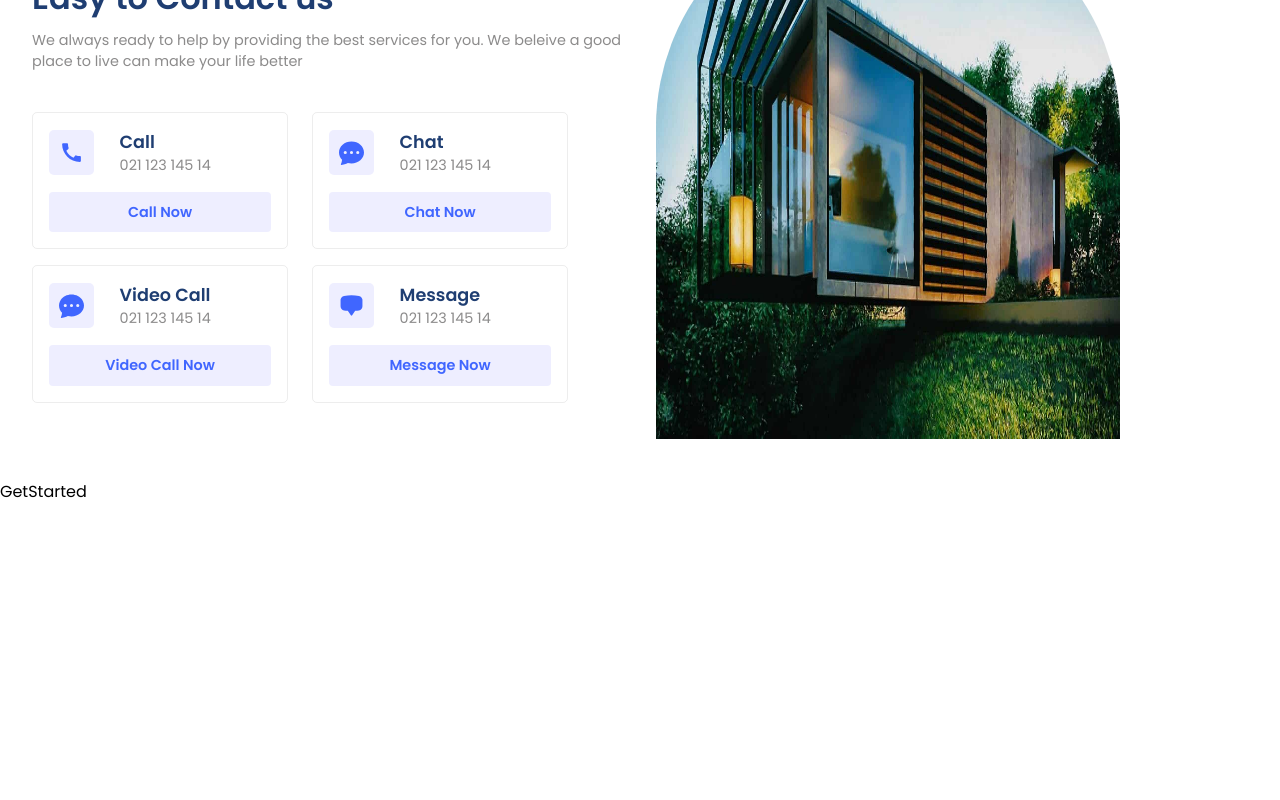
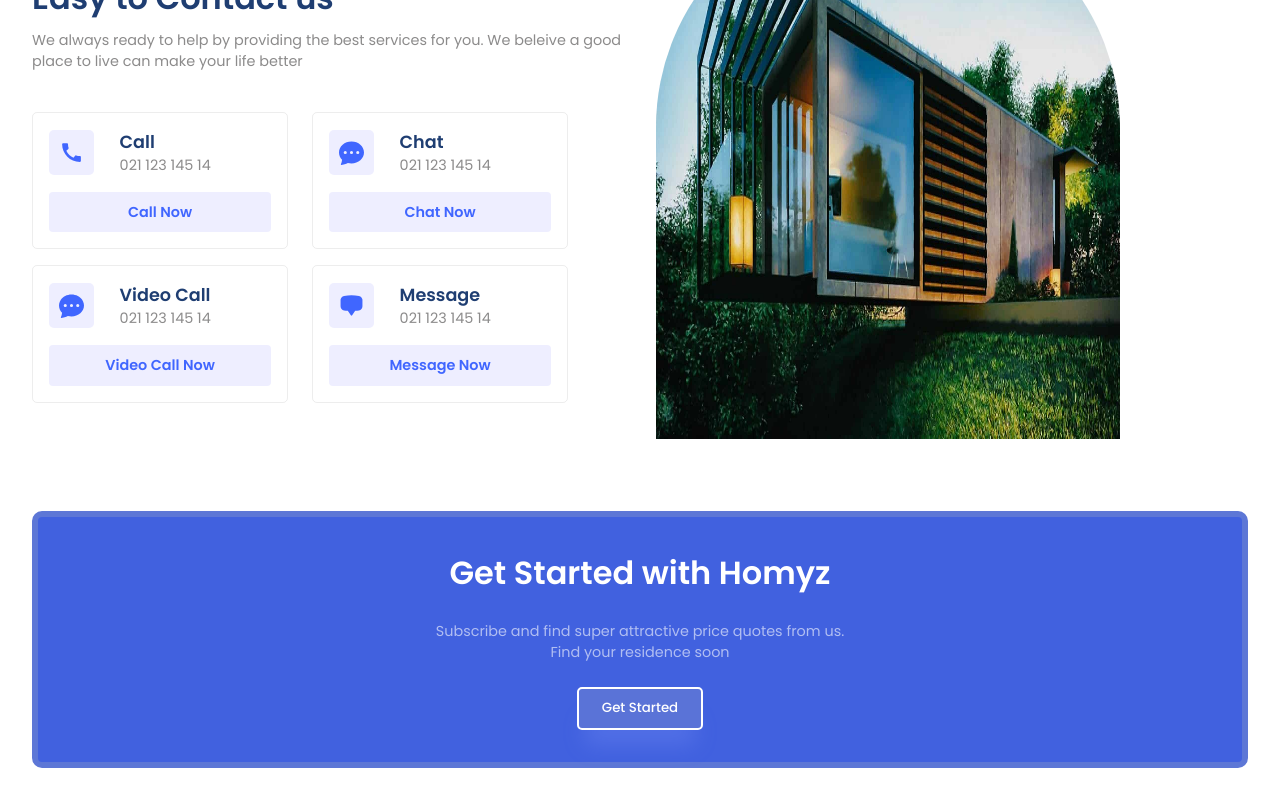
Before and after one commit to AhmadRabie1/Estate-website, a React (Vite) app: page / in a window 1280 px wide. Shown: the part 2242-3042 px from the top of the page. Before the commit the page ends 2746 px from the top, so only its background shows below. Built offline with nearby package versions, Linux system fonts and the light colour scheme.

Commit message:
finished the GetStarted section

```diff
--- a/src/Component/GetStarted/GetStarted.css
+++ b/src/Component/GetStarted/GetStarted.css
@@ -0,0 +1,24 @@
+.inner-container{
+    gap: 1.5rem ;
+    background: #4161df;
+    padding: 2rem;
+    border-radius: 10px;
+    border: 6px solid #5d77d6;
+    text-align: center;
+}
+
+.inner-container .primaryText{
+    color: white;
+    font-weight: 600;
+}
+
+.inner-container .secondaryText{
+    color: rgba(255, 255, 255, 0.587);
+}
+
+.inner-container .button{
+    background: #5a73d7;
+    border: 2px solid white;
+    box-shadow: var(--shadow);
+    border-radius: 5px;
+}
--- a/src/Component/GetStarted/GetStarted.jsx
+++ b/src/Component/GetStarted/GetStarted.jsx
@@ -2,8 +2,21 @@
 
 const GetStarted = () => {
 
-    return(
-        <div>GetStarted</div>
+    return (
+        <section className="g-wrapper">
+            <div className="paddings innerWidth g-container">
+                <div className="flexColCenter inner-container">
+                    <span className='primaryText'>Get Started with Homyz</span>
+                    <span className='secondaryText'>Subscribe and find super attractive price quotes from us.
+                        <br/>
+                        Find your residence soon
+                    </span>
+                    <button className='button'>
+                        <a href="mailto:rabieahmad2009@gmail.com">Get Started</a>
+                    </button>
+                </div>
+            </div>
+        </section>
     );
 }
 export default GetStarted;
```
